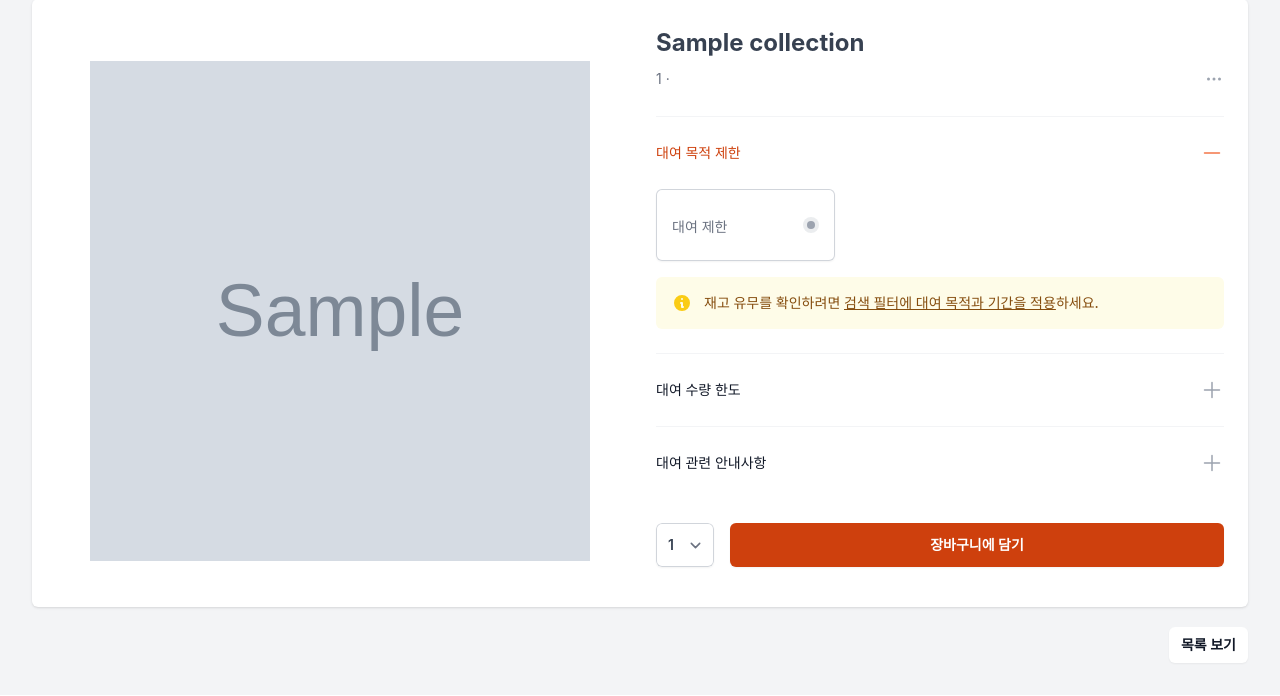
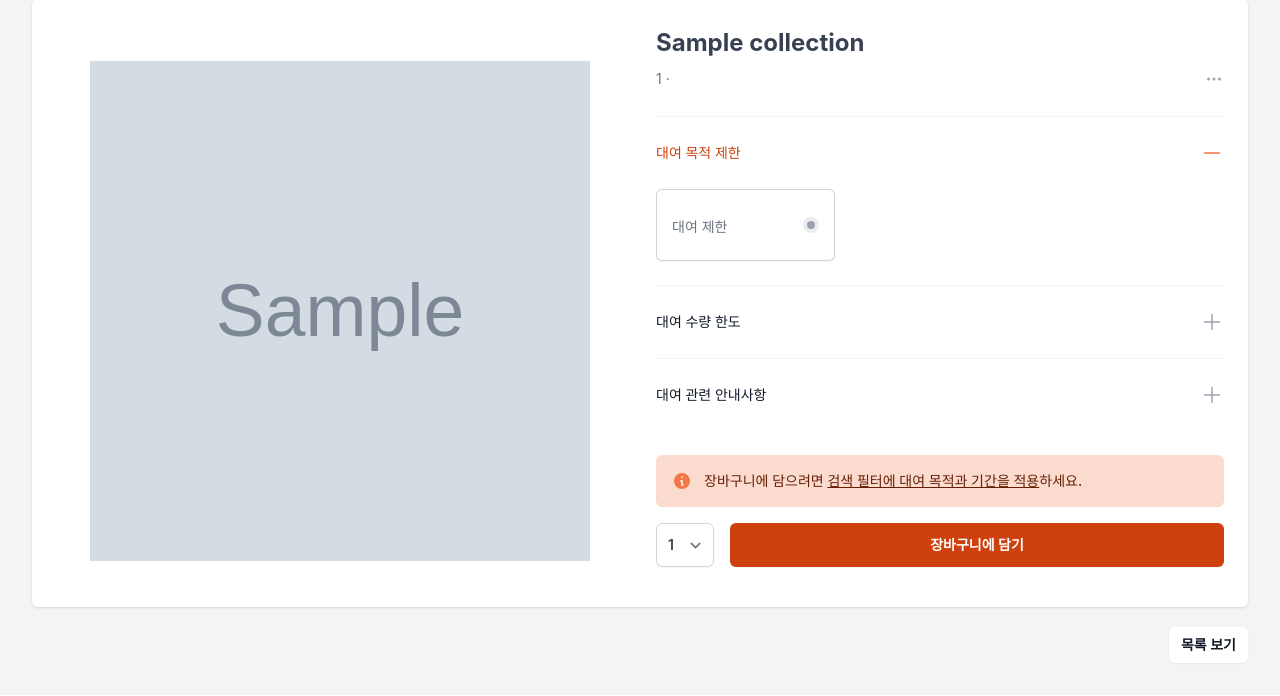
Before and after one commit to yominsong/dongguk-film, a Django app: template equipment/templates/equipment/equipment_detail.html in a window 1280 px wide. Shown: the part 563-1259 px from the top of the page. Run offline with Django 3.2, Linux system fonts and the light colour scheme; the template is opened without the code that fills it: most values are stand-ins (such as "Sample title", 1, 10 or a date in 2020); grey boxes marked "Sample" are stand-in pictures; some libraries are stand-ins or nearby versions; some web fonts are replaced.

```diff
--- a/dongguk_film/static/css/input.css
+++ b/dongguk_film/static/css/input.css
@@ -39,4 +39,8 @@
     .df-focus-ring-offset-yellow {
         @apply outline-none ring-2 ring-offset-2 ring-offset-yellow-50 ring-flamingo
     }
+
+    .df-focus-ring-offset-flamingo {
+        @apply outline-none ring-2 ring-offset-2 ring-offset-flamingo-50 ring-flamingo
+    }
 }
--- a/dongguk_film/static/css/output.css
+++ b/dongguk_film/static/css/output.css
@@ -970,6 +970,10 @@ select {
   margin-bottom: 0.5rem;
 }
 
+.-mb-2 {
+  margin-bottom: -0.5rem;
+}
+
 .-mb-5 {
   margin-bottom: -1.25rem;
 }
@@ -2297,19 +2301,9 @@ select {
   color: rgb(255 255 255 / var(--tw-text-opacity));
 }
 
-.text-yellow-400 {
-  --tw-text-opacity: 1;
-  color: rgb(250 204 21 / var(--tw-text-opacity));
-}
-
 .text-yellow-700 {
   --tw-text-opacity: 1;
   color: rgb(161 98 7 / var(--tw-text-opacity));
-}
-
-.text-yellow-800 {
-  --tw-text-opacity: 1;
-  color: rgb(133 77 14 / var(--tw-text-opacity));
 }
 
 .underline {
@@ -2626,7 +2620,7 @@ select {
   --tw-ring-offset-color: #f3f4f6;
 }
 
-.focus\:df-focus-ring-offset-yellow:focus {
+.focus\:df-focus-ring-offset-flamingo:focus {
   outline: 2px solid transparent;
   outline-offset: 2px;
   --tw-ring-offset-shadow: var(--tw-ring-inset) 0 0 0 var(--tw-ring-offset-width) var(--tw-ring-offset-color);
@@ -2635,7 +2629,7 @@ select {
   --tw-ring-opacity: 1;
   --tw-ring-color: rgb(241 89 34 / var(--tw-ring-opacity));
   --tw-ring-offset-width: 2px;
-  --tw-ring-offset-color: #fefce8;
+  --tw-ring-offset-color: #FCDBCF;
 }
 
 .placeholder\:text-gray-400::-moz-placeholder {
@@ -2737,9 +2731,9 @@ select {
   background-color: rgb(68 64 60 / var(--tw-bg-opacity));
 }
 
-.hover\:text-flamingo-800:hover {
-  --tw-text-opacity: 1;
-  color: rgb(100 31 6 / var(--tw-text-opacity));
+.hover\:text-flamingo-700:hover {
+  --tw-text-opacity: 1;
+  color: rgb(153 48 10 / var(--tw-text-opacity));
 }
 
 .hover\:text-gray-300:hover {
--- a/dongguk_film/static/js/equipment.js
+++ b/dongguk_film/static/js/equipment.js
@@ -613,12 +613,19 @@ function styleAccordion() {
             });
         });
 
-        const id_detail_purpose_alert = code(id_detail_purpose, "_alert");
+        const id_cart_alert = document.getElementById("id_cart_alert");
+        const id_cart_alert_for_filter = code(id_cart_alert, "_for_filter");
+        const id_cart_alert_for_stock = code(id_cart_alert, "_for_stock");
 
-        if (urlParams.has("period")) {
-            id_detail_purpose_alert.hidden = true;
-        } else {
-            id_detail_purpose_alert.hidden = false;
+        [id_cart_alert, id_cart_alert_for_filter, id_cart_alert_for_stock].forEach(alert => { alert.hidden = true });
+
+        if (!urlParams.has("purposePriority") && !urlParams.has("period")) {
+            id_cart_alert.hidden = false;
+            id_cart_alert_for_filter.hidden = false;
+        } else if (id_select_quantity.value === "0" && id_select_quantity.disabled) {
+            id_cart_alert.hidden = false;
+            id_cart_alert_for_stock.innerText = `해당 목적과 기간에 맞는 재고가 없어요.`;
+            id_cart_alert_for_stock.hidden = false;
         };
     };
 }
--- a/equipment/templates/equipment/equipment_detail.html
+++ b/equipment/templates/equipment/equipment_detail.html
@@ -215,7 +215,7 @@
                     <div class="relative flex justify-end min-h-[36px] sm:min-h-[18px]"></div>
                 </div>
             </div>
-            <!-- Image -->
+            <!-- Thumbnail -->
             <div id="id_detail_image"
                  class="lg:col-start-1 lg:row-start-1 lg:row-span-2">
                 <div class="flex justify-center items-center aspect-1 sm:pt-4 overflow-hidden rounded-lg">
@@ -325,27 +325,6 @@
                                         </li>
                                     {% endfor %}
                                 </ul>
-                                <div id="id_detail_purpose_alert" class="rounded-md bg-yellow-50 p-4 mt-4">
-                                    <div class="flex">
-                                        <div class="flex-shrink-0">
-                                            <svg class="h-5 w-5 text-yellow-400"
-                                                 xmlns="http://www.w3.org/2000/svg"
-                                                 viewBox="0 0 20 20"
-                                                 fill="currentColor"
-                                                 aria-hidden="true">
-                                                <path fill-rule="evenodd" d="M18 10a8 8 0 11-16 0 8 8 0 0116 0zm-7-4a1 1 0 11-2 0 1 1 0 012 0zM9 9a1 1 0 000 2v3a1 1 0 001 1h1a1 1 0 100-2v-3a1 1 0 00-1-1H9z" clip-rule="evenodd" />
-                                            </svg>
-                                        </div>
-                                        <div class="ml-3">
-                                            <h3 class="text-sm font-medium text-yellow-800">
-                                                재고 유무를 확인하려면
-                                                <span id="id_open_modal_and_focus_on_purpose"
-                                                      class="underline cursor-pointer rounded-md hover:text-flamingo-800 focus:outline-none focus:df-focus-ring-offset-yellow"
-                                                      tabindex="0">검색 필터에 대여 목적과 기간을 적용</span>하세요.
-                                            </h3>
-                                        </div>
-                                    </div>
-                                </div>
                             </div>
                         </div>
                         <div x-data="{ open: false }">
@@ -392,7 +371,6 @@
                                  x-show="open"
                                  style="display: none">
                                 <div class="rounded-md bg-gray-50 p-4">
-                                    <!-- <h3 class="text-sm font-medium text-gray-800">제목</h3> -->
                                     <div class="text-sm text-gray-700">
                                         <ul role="list" class="list-disc space-y-1 pl-5">
                                             {% for limit in limit_list %}
@@ -446,7 +424,6 @@
                             </h3>
                             <div id="id_detail_precaution_content" x-show="open" style="display: none">
                                 <div class="rounded-md bg-gray-50 p-4">
-                                    <!-- <h3 class="text-sm font-medium text-gray-800">제목</h3> -->
                                     <div class="text-sm text-gray-700">
                                         <ul role="list" class="list-disc space-y-1 pl-5">
                                             <li>개별 기자재마다 구성품 종류 및 세부 상태가 상이할 수 있어요.</li>
@@ -459,6 +436,31 @@
                     </div>
                 </section>
                 <section aria-labelledby="options-heading">
+                    <div id="id_cart_alert"
+                         class="rounded-md bg-flamingo-50 p-4 mt-6 -mb-2">
+                        <div class="flex">
+                            <div class="flex-shrink-0">
+                                <svg class="h-5 w-5 text-flamingo-400"
+                                     xmlns="http://www.w3.org/2000/svg"
+                                     viewBox="0 0 20 20"
+                                     fill="currentColor"
+                                     aria-hidden="true">
+                                    <path fill-rule="evenodd" d="M18 10a8 8 0 11-16 0 8 8 0 0116 0zm-7-4a1 1 0 11-2 0 1 1 0 012 0zM9 9a1 1 0 000 2v3a1 1 0 001 1h1a1 1 0 100-2v-3a1 1 0 00-1-1H9z" clip-rule="evenodd" />
+                                </svg>
+                            </div>
+                            <div class="ml-3 text-sm font-medium text-flamingo-800">
+                                <h3 id="id_cart_alert_for_filter">
+                                    장바구니에 담으려면
+                                    <span id="id_open_modal_and_focus_on_purpose"
+                                          class="underline cursor-pointer rounded-md hover:text-flamingo-700 focus:outline-none focus:df-focus-ring-offset-flamingo"
+                                          tabindex="0">검색 필터에 대여 목적과 기간을 적용</span>하세요.
+                                </h3>
+                                <h3 id="id_cart_alert_for_stock">
+                                    현재 하세요.
+                                </h3>
+                            </div>
+                        </div>
+                    </div>
                     <h2 id="options-heading" class="sr-only">기자재 선택</h2>
                     <div class="flex items-center justify-between mt-6 sm:mb-3">
                         {% if user.is_authenticated %}
@@ -517,41 +519,6 @@
                                    data-login-request-msg="createCart">장바구니에 담기</a>
                             {% endif %}
                         {% endif %}
-                        <!-- {% if user.is_authenticated %}
-                            <div class="mr-4">
-                                <label for="id_select_quantity_label" class="sr-only">수량</label>
-                                {% if not available_stock_of_current_purpose %}
-                                    <select id="id_select_quantity" class="flex items-center rounded-md df-ring-inset-gray py-3 text-sm font-semibold shadow-sm text-gray-700 hover:bg-gray-50 focus:df-focus-ring-inset disabled:bg-gray-100 disabled:cursor-not-allowed" disabled>
-                                        <option disabled hidden selected>0</option>
-                                    </select>
-                                {% else %}
-                                    <select id="id_select_quantity" class="flex items-center rounded-md df-ring-inset-gray py-3 text-sm font-semibold shadow-sm text-gray-700 hover:bg-gray-50 focus:df-focus-ring-inset disabled:bg-gray-100 disabled:cursor-not-allowed">
-                                        {% for stock in available_stock_of_current_purpose %}
-                                            <option value="{{ forloop.counter }}">{{ forloop.counter }}</option>
-                                        {% endfor %}
-                                    </select>
-                                {% endif %}
-                            </div>
-                            <button id="id_add_equipment" class="class-cart class-add flex w-full items-center justify-center rounded-md bg-flamingo-600 px-3 py-3 text-sm font-semibold shadow-sm text-white hover:bg-flamingo-700 focus:df-focus-ring-offset-white disabled:opacity-75 disabled:hover:bg-flamingo-600 disabled:cursor-not-allowed">
-                                장바구니에 담기
-                            </button>
-                        {% else %}
-                            <a href="{% url 'account_login' %}" class="login-button mr-4" data-login-request-msg="createCart">
-                                <label for="id_select_quantity_label" class="sr-only">수량</label>
-                                {% if not available_stock_of_current_purpose %}
-                                    <select id="id_select_quantity" class="flex items-center rounded-md df-ring-inset-gray py-3 text-sm font-semibold shadow-sm text-gray-700 hover:bg-gray-50 focus:df-focus-ring-inset disabled:bg-gray-100 disabled:cursor-not-allowed" disabled>
-                                        <option disabled hidden selected>0</option>
-                                    </select>
-                                {% else %}
-                                    <select id="id_select_quantity" class="flex items-center rounded-md df-ring-inset-gray py-3 text-sm font-semibold shadow-sm text-gray-700 hover:bg-gray-50 focus:df-focus-ring-inset disabled:bg-gray-100 disabled:cursor-not-allowed">
-                                        {% for stock in available_stock_of_current_purpose %}
-                                            <option value="{{ forloop.counter }}">{{ forloop.counter }}</option>
-                                        {% endfor %}
-                                    </select>
-                                {% endif %}
-                            </a>
-                            <a href="{% url 'account_login' %}" class="login-button flex w-full items-center justify-center rounded-md bg-flamingo-600 px-3 py-3 text-sm font-semibold shadow-sm text-white hover:bg-flamingo-700 focus:df-focus-ring-offset-white disabled:opacity-75 disabled:hover:bg-flamingo-600 disabled:cursor-not-allowed" data-login-request-msg="createCart">장바구니에 담기</a>
-                        {% endif %} -->
                     </div>
                 </section>
             </div>
--- a/equipment/views.py
+++ b/equipment/views.py
@@ -6,7 +6,7 @@ from urllib.parse import urlencode
 from .utils import get_equipment_policy
 from utility.img import get_hero_img
 from utility.utils import convert_datetime, airtable
-import random
+import random, time
 
 #
 # Sub functions
@@ -260,7 +260,7 @@ def equipment_detail(request, collection_id):
     days_from_now = int(split_period[0]) if period else None
     duration = int(split_period[1]) if period else None
 
-    if period:
+    if period != "":
         for purpose in purpose_list:
             if purpose["priority"] == purpose_priority:
                 at_least = purpose["at_least"]
@@ -292,7 +292,7 @@ def equipment_detail(request, collection_id):
         else:
             purpose["permitted"] = False
 
-        if period and purpose["permitted"]:
+        if period != "" and purpose["permitted"]:
             user_start_date = timezone.now() + timezone.timedelta(days=days_from_now)
             user_end_date = user_start_date + timezone.timedelta(days=duration)
             user_start_date = user_start_date.date()
--- a/home/utils.py
+++ b/home/utils.py
@@ -1,7 +1,6 @@
 from django.conf import settings
 from django.http import JsonResponse
 from django.utils import timezone
-from tenacity import retry, stop_after_attempt, wait_fixed
 import xml.etree.ElementTree as ET
 import asyncio, aiohttp, time
 
```
Also changed, not shown: utility/utils.py (+8 -22 lines).
